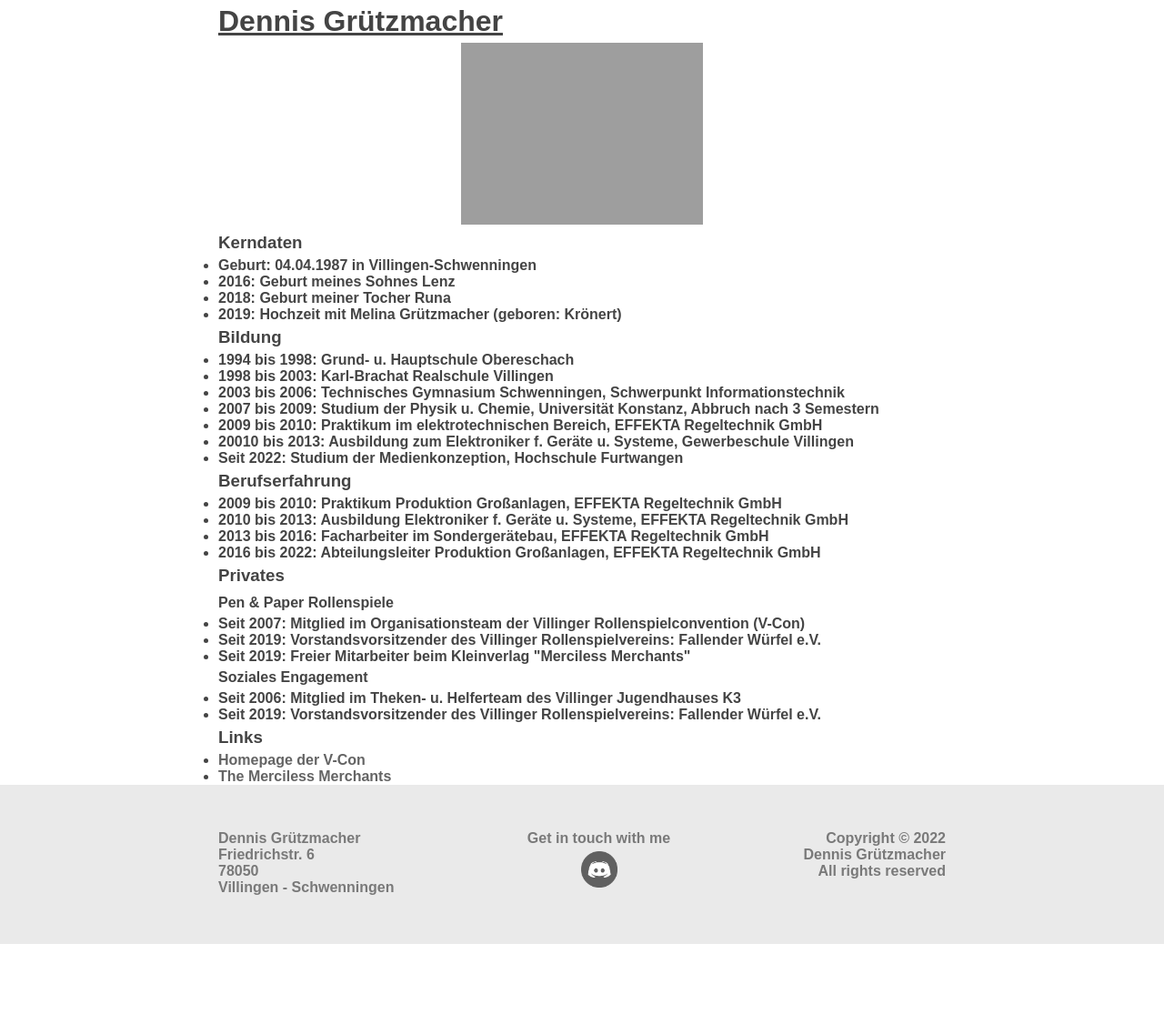
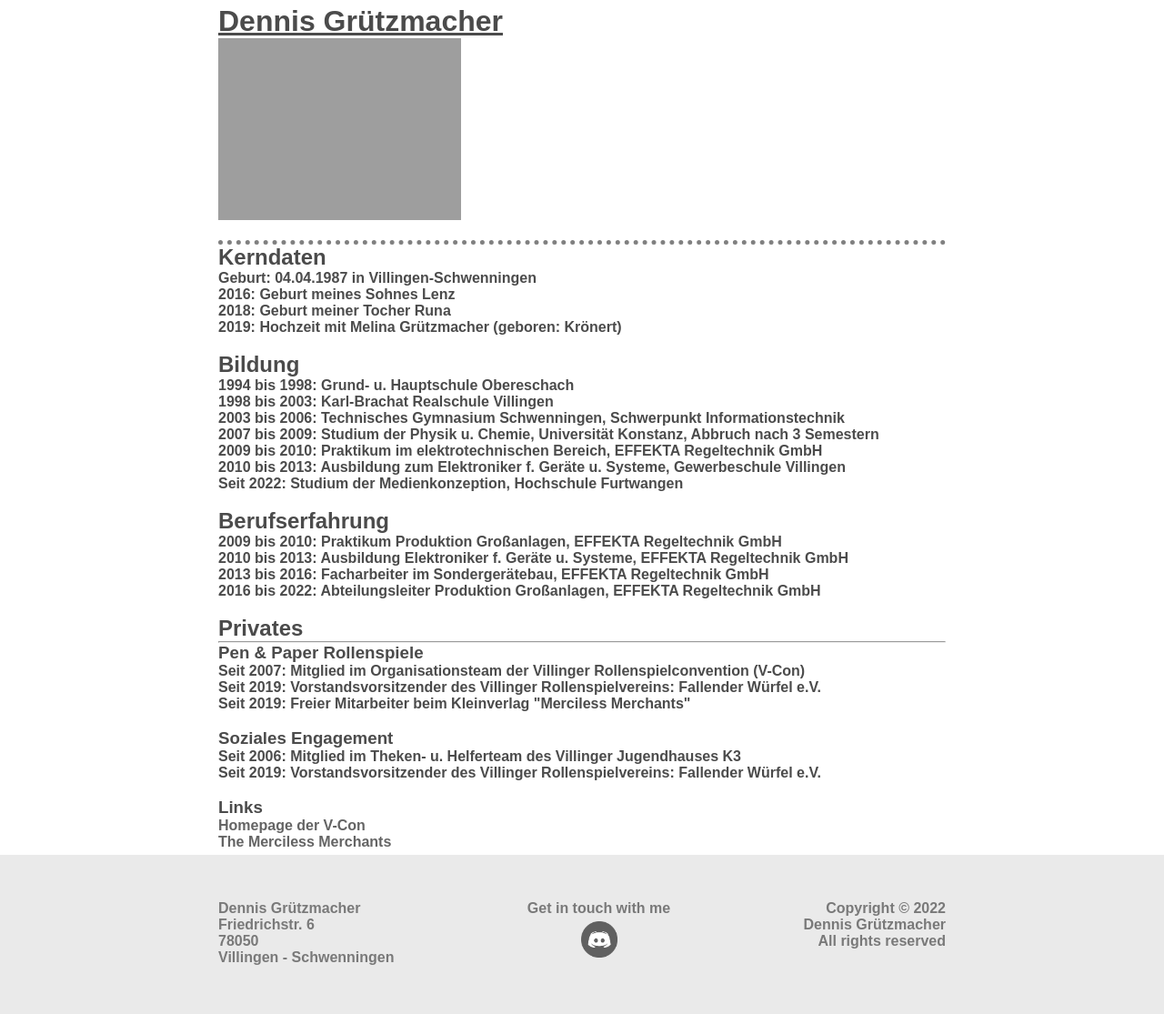
Before and after one commit to Dennis-Gruetzmacher/EIA1_WiSE22_23, a PHP site: page /html/aboutme.html in a window 1280 px wide. Shown: the part 400-1515 px from the top of the page at 91% size. Before the commit the page ends 1438 px from the top, so only its background shows below. Run offline with PHP 8.4, Linux system fonts and the light colour scheme; grey boxes are pictures that could not be loaded.

Commit message:
Change Aufgabe 4

```diff
--- a/Aufgabe04/css/style.css
+++ b/Aufgabe04/css/style.css
@@ -1,3 +1,4 @@
+/*importiert die CSS Datai für die Formulare in diese CSS Datei*/
 @import url("forms.css");
 /*Margin und Padding ALLER Elemente auf 0 setzen*/
 *{
@@ -9,6 +10,7 @@
     margin-top:50px;
     width: 100px;
 }
+/*Discord Logo*/
 #icon-discord{
     width: 40px;
     margin: 5px;
@@ -17,60 +19,61 @@
 body {
     background-color:rgb(255, 255, 255);
     font-family: Arial, Helvetica, sans-serif;
-    color:rgb(68, 68, 68);
+    color:rgb(75, 75, 75);
     font-weight: bold;
 }
 header {
-    min-height: 400px;
+    height: 400px;
     max-height: 400px;
-    border:none;
     background-image: url("../assets/animation/showDusche.png");
     background-position:center;
     background-repeat: none;
     background-size: cover;
     background-origin: border-box;
-
 }
 footer {
     background-color:rgb(234, 234, 234);
 }
+hr.line1{
+    border: none;
+    border-top: 5px dotted grey;
+}
+hr.line2{
+    border: none;
+    border-top: 3px dotted grey;
+}
 ul{
-    text-align: left;
+    list-style-type: none;
 }
 a {
+    font-weight:bolder;
     color:rgb(100, 100, 100);
     text-decoration: none;
 }
 a:visited {
-    color:rgb(45, 45, 45);
+    color:rgb(75, 75, 75);
+
+}
+a:hover{
+    text-shadow: 2px 2px 5px rgb(50, 50, 50);
 }
 h1{
-    text-align: left;
     text-decoration: underline;
-    padding-top: 5px;
-    padding-bottom: 5px;
 }
-h2{
-    text-align: left;
-    }
-h3{
-    text-align: left;
-    padding-top: 5px;
-    padding-bottom: 5px;
-}
-h4{
-    text-align: left;
-    padding-top: 5px;
-    padding-bottom: 5px;
+
+/*Klassen*/
+.maintextleft {
+    text-align:left;
+    margin-top: 5px;
+    margin-bottom: 5px;
 }
 .mainContainer {
     max-width: 800px;
     margin: auto;
     text-align:center;
 }
-
+/*Navigationsmenü*/
 .topnav ul {
-    list-style-type: none;
     margin-top: 50px;
   }
 .topnav ul li {
--- a/Aufgabe04/html/aboutme.html
+++ b/Aufgabe04/html/aboutme.html
@@ -25,7 +25,6 @@
                             </li>
                             <li>
                                 <a href="contact.html" >Contact</a>
-                            </li>
 							</li>
 						</ul>
 					</nav>
@@ -35,63 +34,59 @@
 		</header>
 <main>
 <div class="mainContainer">
+	<div class="maintextleft">
 	<h1>Dennis Grützmacher</h1>
 	<p><img src="..\..\Steckbrief\portrait.jpg" height="200"></p>
-		<p>
-		<h3>Kerndaten</h3>
+		<br>
+		<hr class="line1">
+		<h2>Kerndaten</h2>
 			<ul>
 			<li><b>Geburt: </b> 04.04.1987 in Villingen-Schwenningen</li>
 			<li><b>2016: </b> Geburt meines Sohnes Lenz</li>
 			<li><b>2018: </b> Geburt meiner Tocher Runa</li>
 			<li><b>2019: </b> Hochzeit mit Melina Grützmacher (geboren: Krönert)</li>
 			</ul>
-		</p>
-		<p>
-			<h3>Bildung</h3>
+			<br>
+			<h2>Bildung</h2>
 			<ul>
 				<li><b>1994 bis 1998: </b>Grund- u. Hauptschule Obereschach</li>
 				<li><b>1998 bis 2003: </b>Karl-Brachat Realschule Villingen</li>
 				<li><b>2003 bis 2006: </b>Technisches Gymnasium Schwenningen, Schwerpunkt Informationstechnik</li>
 				<li><b>2007 bis 2009: </b>Studium der Physik u. Chemie, Universität Konstanz, Abbruch nach 3 Semestern</li>
 				<li><b>2009 bis 2010: </b>Praktikum im elektrotechnischen Bereich, EFFEKTA Regeltechnik GmbH</li>
-				<li><b>20010 bis 2013: </b>Ausbildung zum Elektroniker f. Geräte u. Systeme, Gewerbeschule Villingen</li>
+				<li><b>2010 bis 2013: </b>Ausbildung zum Elektroniker f. Geräte u. Systeme, Gewerbeschule Villingen</li>
 				<li><b>Seit 2022: </b>Studium der Medienkonzeption, Hochschule Furtwangen</li>
 			</ul>
-		</p>
-		<p>
-			<h3>Berufserfahrung</h3>
+			<br>
+			<h2>Berufserfahrung</h2>
 			<ul>
 				<li><b>2009 bis 2010: </b>Praktikum Produktion Großanlagen, EFFEKTA Regeltechnik GmbH</li>
 				<li><b>2010 bis 2013: </b>Ausbildung Elektroniker f. Geräte u. Systeme, EFFEKTA Regeltechnik GmbH</li>
 				<li><b>2013 bis 2016: </b>Facharbeiter im Sondergerätebau, EFFEKTA Regeltechnik GmbH</li>
 				<li><b>2016 bis 2022: </b>Abteilungsleiter Produktion Großanlagen, EFFEKTA Regeltechnik GmbH</li>
 			</ul>
-		</p>
-		<p>
-			<h3>Privates</h3>
-			<p>
-				<h4>Pen & Paper Rollenspiele</h4>
+			<br>
+			<h2>Privates</h2>
+				<hr>
+				<h3>Pen & Paper Rollenspiele</h3>
 				<ul>
 					<li><b>Seit 2007: </b>Mitglied im Organisationsteam der Villinger Rollenspielconvention (V-Con)</li>
 					<li><b>Seit 2019: </b>Vorstandsvorsitzender des Villinger Rollenspielvereins: Fallender Würfel e.V.</li>
 					<li><b>Seit 2019: </b>Freier Mitarbeiter beim Kleinverlag "Merciless Merchants"</li>
 				</ul>
-			</p>
-			<p>
-			<h4>Soziales Engagement</h4>
+			<br>
+			<h3>Soziales Engagement</h3>
 				<ul>
 					<li><b>Seit 2006: </b>Mitglied im Theken- u. Helferteam des Villinger Jugendhauses K3</li>
 					<li><b>Seit 2019: </b>Vorstandsvorsitzender des Villinger Rollenspielvereins: Fallender Würfel e.V.</li>
 				</ul>
-			</p>
-		</p>
-		<p>
+			<br>
 			<h3>Links</h3>
 			<ul>
 				<li><a href="https://www.v-con.info/" target=”_blank”>Homepage der V-Con</a></li>
 				<li><a href="https://www.themercilessmerchants.com/" target=”_blank”>The Merciless Merchants</a></li>
 			</ul>
-		</p>
+	</div>
 </div>
 </main>
 <footer>
--- a/Aufgabe04/html/contact.html
+++ b/Aufgabe04/html/contact.html
@@ -34,7 +34,8 @@
         </header>
 <main>
 <div class="mainContainer">
-	<h2>Contact</h2>
+	<div class="maintextleft">
+    <h2>Contact</h2>
     <br>
     <h4>Dennis Grützmacher
     <br>
@@ -57,6 +58,7 @@
         <br>
         <input type="submit" value="Send">
       </form>
+    </div>
 </div>
 </main>
 <footer>
```
Also changed, not shown: Aufgabe04/html/portfolio.html (+10 -1 lines).
